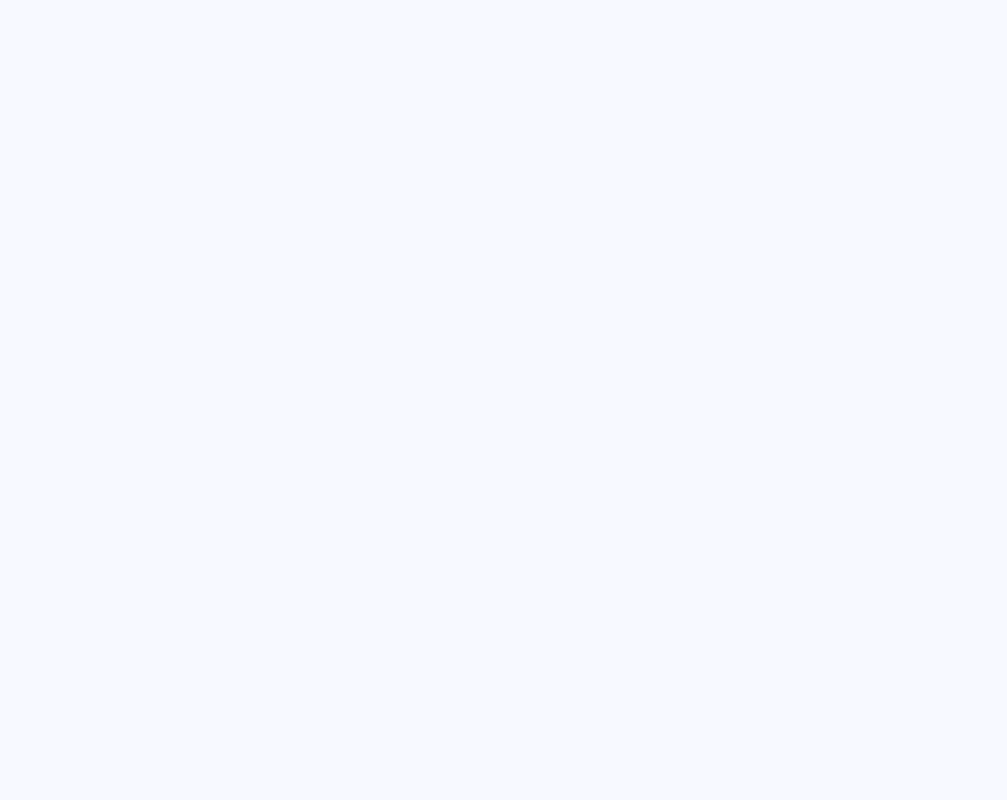
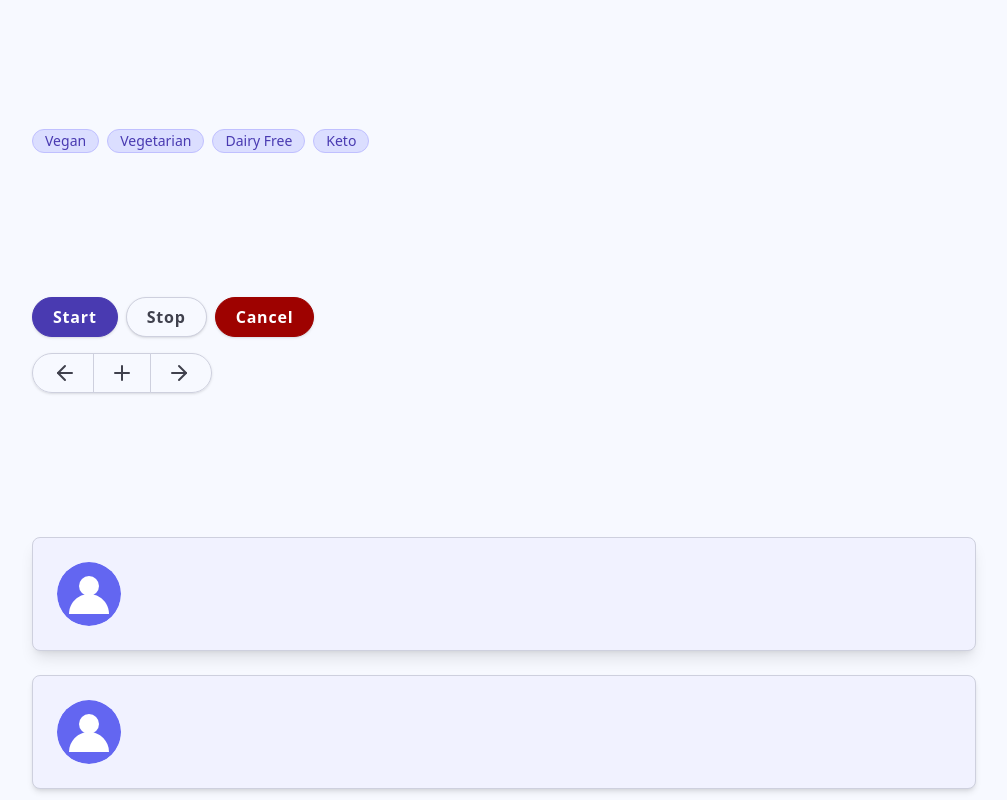
Before and after one commit to MaxRandle/portfolio-website-v5, a Next.js app: page / in a window 1280 px wide. Shown: the part 1040-1840 px from the top of the page, without its empty margins (136-1143 px from the left). Before the commit the page ends 1072 px from the top, so only its background shows below. Built offline with nearby package versions, Linux system fonts and the light colour scheme.

Commit message:
add new components from mactack & fix intellisense

```diff
--- a/src/app/page.tsx
+++ b/src/app/page.tsx
@@ -1,7 +1,11 @@
 import { Alert } from "@ui/Alert";
-import { Avatar, AvatarGroup } from "@ui/Avatar";
+import { Avatar, AvatarContainer, AvatarGroup } from "@ui/Avatar";
+import { Badge } from "@ui/Badge";
+import { Button, ButtonGroup } from "@ui/Button";
+import { Card, CardContent } from "@ui/Card";
 import { Container } from "@ui/Container";
 import { Section } from "@ui/Section";
+import { FiArrowLeft, FiArrowRight, FiPlus } from "react-icons/fi";
 
 export default function Home() {
   return (
@@ -38,6 +42,63 @@ export default function Home() {
             <Avatar src={"/media/avatar-3.svg"} fallback="EF" />
             <Avatar src={"/media/avatar-4.svg"} fallback="+5" />
           </AvatarGroup>
+
+          <AvatarGroup>
+            <Avatar size="lg" src={"/media/avatar-6.svg"} fallback="AB" />
+            <Avatar size="lg" src={"/media/avatar-5.svg"} fallback="CD" />
+            <Avatar size="lg" src={"/media/avatar-4.svg"} fallback="EF" />
+            <Avatar size="lg" src={"/media/avatar-3.svg"} fallback="+5" />
+          </AvatarGroup>
+        </Container>
+      </Section>
+
+      <Section>
+        <Container className="space-x-2">
+          <Badge>Vegan</Badge>
+          <Badge>Vegetarian</Badge>
+          <Badge>Dairy Free</Badge>
+          <Badge>Keto</Badge>
+        </Container>
+      </Section>
+
+      <Section>
+        <Container className="space-x-2 space-y-4">
+          <Button>Start</Button>
+          <Button intent="secondary">Stop</Button>
+          <Button intent="destructive">Cancel</Button>
+          <div>
+            <ButtonGroup>
+              <Button intent="secondary">
+                <FiArrowLeft size={24} />
+              </Button>
+              <Button intent="secondary">
+                <FiPlus size={24} />
+              </Button>
+              <Button intent="secondary">
+                <FiArrowRight size={24} />
+              </Button>
+            </ButtonGroup>
+          </div>
+        </Container>
+      </Section>
+
+      <Section>
+        <Container className="space-y-6">
+          {(["high", "low", "flat"] as const).map((elevation) => (
+            <Card palette={"surface"} key={elevation} elevation={elevation}>
+              <CardContent>
+                <AvatarContainer>
+                  <Avatar src="/media/avatar-1.svg" fallback="CF" />
+                  <div>
+                    {/* <Heading level="h3">Cat Catterson</Heading> */}
+                    {/* <Typography level="body" palette="weaker"> */}
+                    {/* Head of CATering */}
+                    {/* </Typography> */}
+                  </div>
+                </AvatarContainer>
+              </CardContent>
+            </Card>
+          ))}
         </Container>
       </Section>
     </main>
--- /dev/null
+++ b/src/ui/Badge/Badge.tsx
@@ -0,0 +1,23 @@
+import React, { forwardRef, JSX } from "react";
+import { tv, type VariantProps } from "tailwind-variants";
+
+const BadgeStyles = tv({
+  base: [
+    "rounded-full h-6 text-sm px-3 inline-flex items-center justify-center border",
+    "bg-primary-300 text-primary-800 border-primary-400",
+    "dark:bg-primary-1000 dark:text-primary-400 dark:border-primary-900",
+  ],
+  variants: {},
+});
+
+type BadgeVariants = VariantProps<typeof BadgeStyles>;
+
+export type BadgeProps = JSX.IntrinsicElements["span"] & BadgeVariants;
+
+export const Badge = forwardRef<HTMLSpanElement, BadgeProps>(
+  ({ className, ...props }, ref) => {
+    return <span ref={ref} className={BadgeStyles({ className })} {...props} />;
+  }
+);
+
+Badge.displayName = "Badge";
--- /dev/null
+++ b/src/ui/Badge/index.ts
@@ -0,0 +1 @@
+export * from "./Badge";
--- /dev/null
+++ b/src/ui/Button/Button.tsx
@@ -0,0 +1,106 @@
+import React, { forwardRef, JSX } from "react";
+import { tv, type VariantProps } from "tailwind-variants";
+import NextLink from "next/link";
+
+const ButtonStyles = tv({
+  base: [
+    "focus:ring-active",
+    "font-semibold tracking-wider border rounded-full shadow-sm inline-flex items-center justify-center gap-4 transition-colors",
+    "group-[&]/button-group:px-4",
+    "group-[&]/button-group:rounded-none",
+    "group-[&]/button-group:shadow-none",
+    "group-[&]/button-group:first:rounded-l-full",
+    "group-[&]/button-group:last:rounded-r-full",
+    "group-[&]/button-group:first:pl-5",
+    "group-[&]/button-group:last:pr-5",
+    "group-[&]/button-group:hover:relative",
+    "group-[&]/button-group:focus-visible:relative",
+  ],
+  variants: {
+    /**
+     * @summary specifies the background and text colors
+     * @default "primary"
+     */
+    intent: {
+      primary: [
+        "text-white",
+        "focus:border-white",
+        "bg-primary-800 hover:bg-primary-700",
+        "border-primary-800 hover:border-primary-700",
+      ],
+      secondary: [
+        "text-base-900",
+        "bg-base-100 border-base-400",
+        "hover:bg-base-200 hover:border-base-500",
+        "dark:text-base-300",
+        "dark:bg-base-1200 dark:border-base-1000",
+        "dark:hover:bg-base-1100 dark:hover:border-base-800",
+      ],
+      destructive: [
+        "text-white",
+        "focus:ring-danger",
+        "focus:border-white",
+        "bg-danger-800 hover:bg-danger-700",
+        "border-danger-800 hover:border-danger-700",
+      ],
+    },
+    /**
+     * @summary specifies size of the button
+     * @default "md"
+     */
+    size: {
+      md: "h-10 px-5 text-md",
+      lg: "h-14 px-8 text-lg",
+    },
+    disabled: {
+      true: [
+        "opacity-60 pointer-events-none",
+        "text-base-black bg-base-400 border-base-400",
+        "dark:text-white dark:bg-base-1000 dark:border-base-1000",
+      ],
+    },
+  },
+  defaultVariants: {
+    intent: "primary",
+    size: "md",
+  },
+});
+
+type ButtonVariants = VariantProps<typeof ButtonStyles>;
+
+export type ButtonProps = JSX.IntrinsicElements["button"] & ButtonVariants;
+
+export const Button = forwardRef<HTMLButtonElement, ButtonProps>(
+  ({ className, intent, size, disabled, ...props }, ref) => {
+    return (
+      <button
+        ref={ref}
+        className={ButtonStyles({ intent, size, disabled, className })}
+        disabled={disabled}
+        {...props}
+      />
+    );
+  }
+);
+
+Button.displayName = "Button";
+
+export type ButtonStyleLinkProps = React.ComponentPropsWithoutRef<
+  typeof NextLink
+> &
+  ButtonVariants;
+
+export const ButtonStyleLink = forwardRef<
+  React.ComponentRef<typeof NextLink>,
+  ButtonStyleLinkProps
+>(({ className, intent, size, disabled, ...props }, ref) => {
+  return (
+    <NextLink
+      ref={ref}
+      className={ButtonStyles({ intent, size, disabled, className })}
+      {...props}
+    />
+  );
+});
+
+ButtonStyleLink.displayName = "ButtonStyleLink";
--- /dev/null
+++ b/src/ui/Button/ButtonGroup.tsx
@@ -0,0 +1,18 @@
+import { twMerge } from "tailwind-merge";
+
+type ButtonGroupProps = React.ComponentPropsWithoutRef<"div">;
+
+export const ButtonGroup: React.FC<ButtonGroupProps> = ({
+  className,
+  ...props
+}) => {
+  return (
+    <div
+      className={twMerge(
+        "group/button-group inline-flex -space-x-px rounded-full shadow-sm",
+        className
+      )}
+      {...props}
+    />
+  );
+};
--- /dev/null
+++ b/src/ui/Button/index.ts
@@ -0,0 +1,2 @@
+export * from "./Button";
+export * from "./ButtonGroup";
--- /dev/null
+++ b/src/ui/Card/Card.tsx
@@ -0,0 +1,88 @@
+import React, { forwardRef, JSX } from "react";
+import { tv, type VariantProps } from "tailwind-variants";
+import NextLink from "next/link";
+
+const CardStyles = tv({
+  base: "rounded-lg overflow-hidden",
+  variants: {
+    /**
+     * @summary Specifies the background color of the card.
+     * @default "surface"
+     */
+    palette: {
+      base: [
+        "border",
+        "bg-base-100 border-base-300",
+        "dark:bg-base-1300 dark:border-base-1000",
+      ],
+      surface: [
+        "border",
+        "bg-base-200 border-base-400",
+        "dark:bg-base-1200 dark:border-base-1000",
+      ],
+      gradient: [
+        "bg-gradient-rad-2",
+        "from-primary-800 dark:from-primary-600 to-transparent",
+      ],
+    },
+    /**
+     * @summary Specifies the elevation of the card.
+     * @default "low"
+     */
+    elevation: {
+      flat: "",
+      low: "shadow-md dark:shadow-glow-sm",
+      high: "shadow-lg dark:shadow-glow-md",
+    },
+  },
+  defaultVariants: {
+    palette: "surface",
+    elevation: "low",
+  },
+});
+
+type CardVariants = VariantProps<typeof CardStyles>;
+
+export type CardProps = JSX.IntrinsicElements["div"] & CardVariants;
+
+export const Card = forwardRef<HTMLDivElement, CardProps>(
+  ({ className, palette, elevation, ...props }, ref) => {
+    return (
+      <div
+        ref={ref}
+        className={CardStyles({ palette, elevation, className })}
+        {...props}
+      />
+    );
+  }
+);
+
+Card.displayName = "Card";
+
+const CardLinkStyles = tv({
+  extend: CardStyles,
+  base: [
+    "transition-colors",
+    "focus:ring-active",
+    "hover:bg-base-300 hover:border-base-500",
+    "dark:hover:bg-base-1100 dark:hover:border-base-900",
+  ],
+});
+
+export type CardLinkProps = React.ComponentPropsWithoutRef<typeof NextLink> &
+  CardVariants;
+
+export const CardLink = forwardRef<
+  React.ElementRef<typeof NextLink>,
+  CardLinkProps
+>(({ className, palette, elevation, ...props }, ref) => {
+  return (
+    <NextLink
+      ref={ref}
+      className={CardLinkStyles({ palette, elevation, className })}
+      {...props}
+    />
+  );
+});
+
+CardLink.displayName = "CardLink";
--- /dev/null
+++ b/src/ui/Card/CardContent.tsx
@@ -0,0 +1,12 @@
+import { twMerge } from "tailwind-merge";
+
+export type CardContentProps = React.ComponentPropsWithoutRef<"div">;
+
+export const CardContent: React.FC<CardContentProps> = ({
+  className,
+  ...props
+}) => {
+  const classes = "p-6";
+
+  return <div className={twMerge(classes, className)} {...props} />;
+};
--- /dev/null
+++ b/src/ui/Card/index.ts
@@ -0,0 +1,2 @@
+export * from "./Card";
+export * from "./CardContent";
```
Also changed, not shown: src/ui/component-design-spec.md (renamed from src/ui/COMPONENT_STANDARDS.md, +1 -1 lines).
